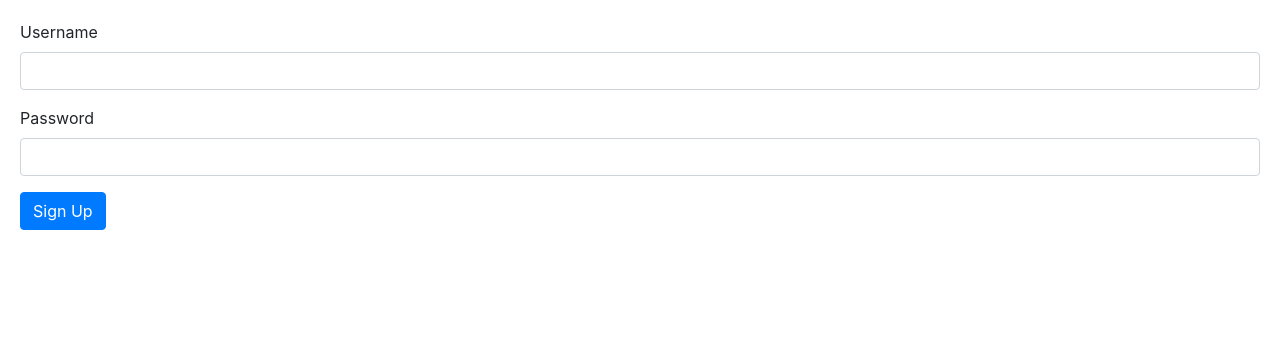
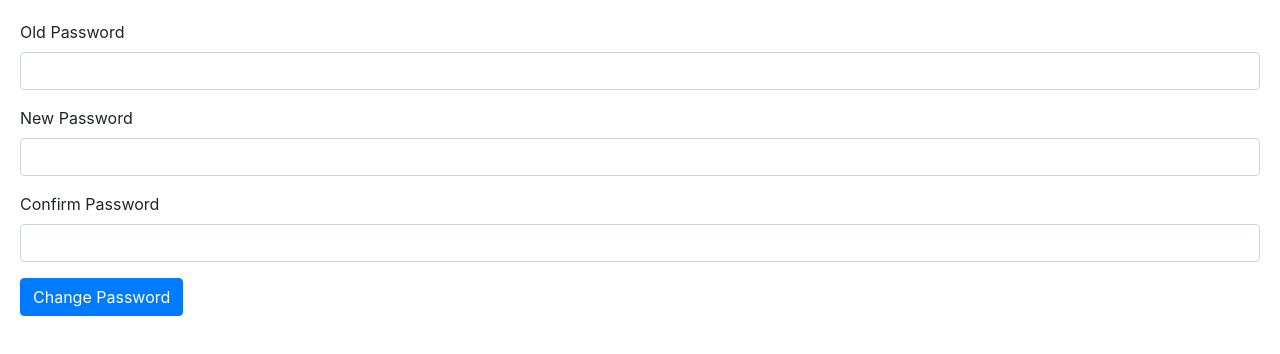
Before and after one commit to VERSAYANA/angular-tut, an Angular app: page / in a window 1280 px wide. Shown: the top 354 px of the page. Built offline with nearby package versions, Linux system fonts and the light colour scheme.

Commit message:
Implement old password validators

```diff
--- a/src/app/app.component.html
+++ b/src/app/app.component.html
@@ -1 +1 @@
-<signup-form></signup-form>
+<app-change-password></app-change-password>
--- a/src/app/app.module.ts
+++ b/src/app/app.module.ts
@@ -18,6 +18,7 @@ import { InputFormatDirective } from './input-format.directive';
 import { ZippyComponent } from './zippy/zippy.component';
 import { CourseFormComponent } from './course-form/course-form.component';
 import { SignupFormComponent } from './signup-form/signup-form.component';
+import { ChangePasswordComponent } from './change-password/change-password.component';
 
 @NgModule({
   declarations: [
@@ -33,7 +34,8 @@ import { SignupFormComponent } from './signup-form/signup-form.component';
     LikeComponent,
     InputFormatDirective,
     ZippyComponent,
-    CourseFormComponent
+    CourseFormComponent,
+    ChangePasswordComponent
   ],
   imports: [BrowserModule, AppRoutingModule, FormsModule, ReactiveFormsModule],
   providers: [CoursesService, AuthorsService],
--- /dev/null
+++ b/src/app/change-password/change-password.component.html
@@ -0,0 +1,32 @@
+<form [formGroup]="form">
+  <div class="form-group">
+    <label for="old-password">Old Password</label>
+    <input
+      type="password"
+      formControlName="oldPassword"
+      class="form-control"
+      id="old-password"
+    />
+  </div>
+  <div
+    *ngIf="oldPassword.invalid && oldPassword.touched"
+    class="alert alert-danger"
+  >
+    <div *ngIf="oldPassword.errors.required">This field is required.</div>
+    <div *ngIf="oldPassword.errors.invalidOldPassword">
+      Oldpassword is invalid.
+    </div>
+  </div>
+
+  <div class="form-group">
+    <label for="newPassord">New Password</label>
+    <input type="password" class="form-control" id="newPassord" />
+  </div>
+
+  <div class="form-group">
+    <label for="confirmNewPassword">Confirm Password</label>
+    <input type="password" class="form-control" id="confirmNewPassword" />
+  </div>
+
+  <button type="submit" class="btn btn-primary">Change Password</button>
+</form>
--- /dev/null
+++ b/src/app/change-password/change-password.component.ts
@@ -0,0 +1,22 @@
+import { Component } from '@angular/core';
+import { FormGroup, FormControl, Validators } from '@angular/forms';
+import { OldPasswordValidator } from './old-password.validator';
+
+@Component({
+  selector: 'app-change-password',
+  templateUrl: './change-password.component.html',
+  styleUrls: ['./change-password.component.css']
+})
+export class ChangePasswordComponent {
+  form = new FormGroup({
+    oldPassword: new FormControl(
+      '',
+      Validators.required,
+      OldPasswordValidator.invalidOldPassword
+    )
+  });
+
+  get oldPassword() {
+    return this.form.get('oldPassword');
+  }
+}
--- /dev/null
+++ b/src/app/change-password/old-password.validator.ts
@@ -0,0 +1,17 @@
+import { AbstractControl, ValidationErrors } from '@angular/forms';
+
+export class OldPasswordValidator {
+  static invalidOldPassword(
+    c: AbstractControl
+  ): Promise<ValidationErrors | null> {
+    return new Promise((resolve, reject) => {
+      setTimeout(() => {
+        if ((c.value as string) !== '123456') {
+          resolve({ invalidOldPassword: true });
+        } else {
+          resolve(null);
+        }
+      }, 1000);
+    });
+  }
+}
```
Also changed, not shown: src/app/change-password/change-password.component.css (added), 1 other file (tests, documents, lock files or other folders).
